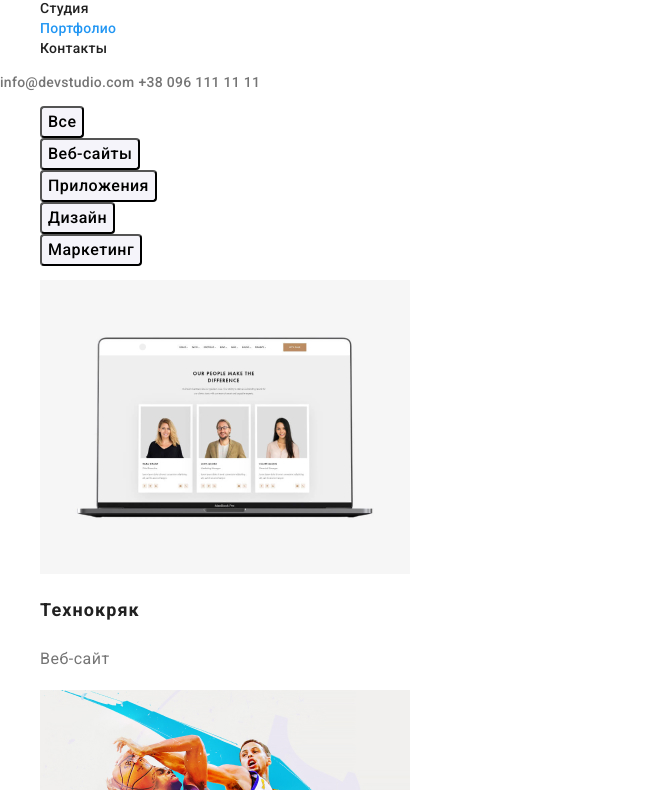
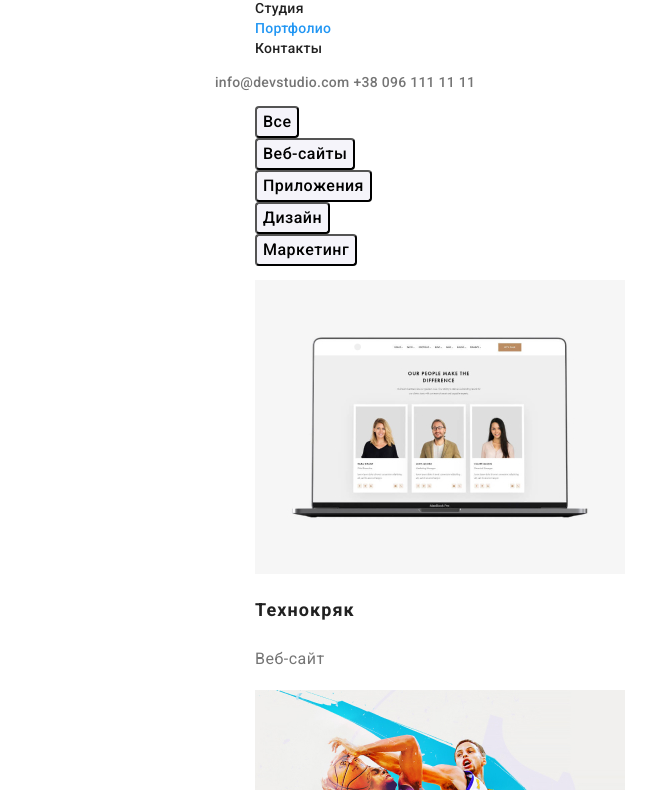
Before and after one commit to perlaert/goit-markup-hw-03, a plain HTML site: page portfolio.html in a window 1280 px wide. Shown: the part 46-836 px from the top of the page, without its empty margins (0-651 px from the left). Drawn offline with Linux system fonts and the light colour scheme.

Commit message:
Добавляет контейнеры для страниц

```diff
--- a/css/main.css
+++ b/css/main.css
@@ -149,3 +149,8 @@ body {
     text-transform: uppercase;
     color: var(--white);
 }
+
+.container {
+    padding-left: 215px;
+    padding-right: 215px;
+}
--- a/css/portfolio.css
+++ b/css/portfolio.css
@@ -128,3 +128,8 @@ body {
     text-transform: uppercase;
     color: var(--white);
 }
+
+.container {
+    padding-left: 215px;
+    padding-right: 215px;
+}
--- a/portfolio.html
+++ b/portfolio.html
@@ -9,6 +9,7 @@
         <link rel="stylesheet" href="./css/portfolio.css" />
     </head>
     <body>
+        <div class="container">
             <header class="header">
                 <nav class="site-nav">
                     <a href="./" class="logo"> <span>Web </span>Studio</a>
@@ -21,6 +22,8 @@
                 <a href="mailto:info@devstudio.com" class="menu-contact-link">info@devstudio.com</a>
                 <a href="tel:+380961111111" class="menu-contact-link">+38 096 111 11 11</a>
             </header>
+        </div>
+        <div class="container">
             <main>
                 <section class="filter">
                     <h1 hidden class="visually-hidden">Портфолио</h1>
@@ -108,6 +111,8 @@
                     </ul>
                 </section>
             </main>
+        </div>
+        <div class="container">
             <footer class="footer">
                 <div>
                     <a href="./" class="logo logo-footer"> <span>Web </span>Studio</a>
@@ -152,5 +157,6 @@
                     </p>
                 </div>
             </footer>
+        </div>
     </body>
 </html>
```
Also changed, not shown: index.html (+12 -1 lines). Lines whose indentation alone changed are shown as unchanged.
